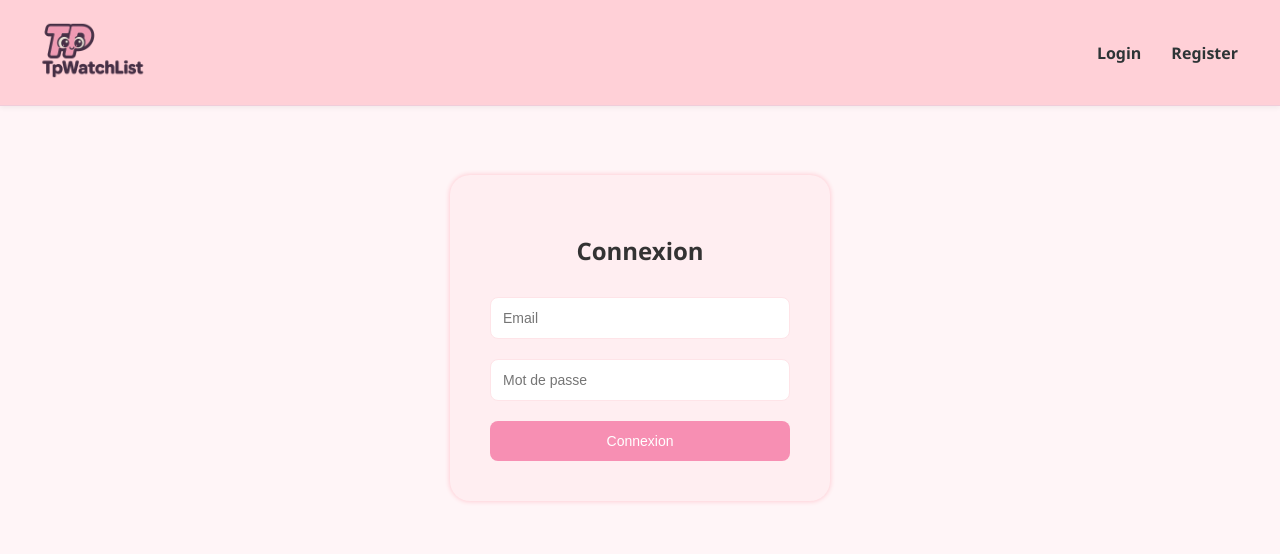
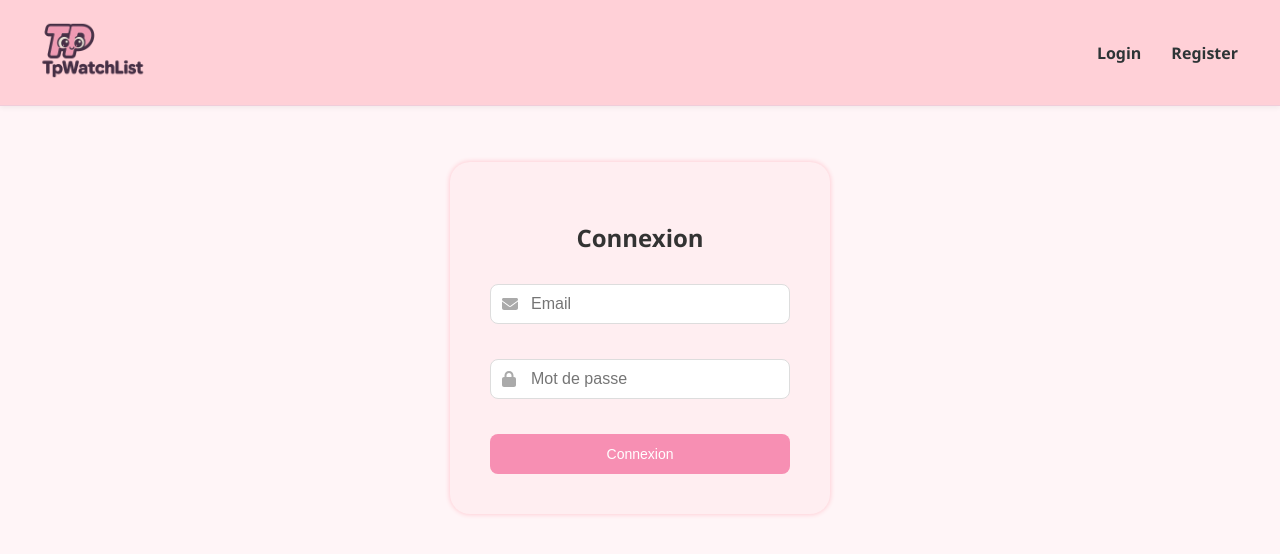
Before and after one commit to Cloxylol/tpWatchList, a React (Create React App) app in the folder front/: page / in a window 1280 px wide. Shown: the top 554 px of the page. Built offline with nearby package versions, Linux system fonts and the light colour scheme; the HTML template or start-up script is replaced by a standard one.

Commit message:
icon dans login form

```diff
--- a/front/package.json
+++ b/front/package.json
@@ -3,6 +3,8 @@
   "version": "0.1.0",
   "private": true,
   "dependencies": {
+    "@fortawesome/free-solid-svg-icons": "^6.7.2",
+    "@fortawesome/react-fontawesome": "^0.2.2",
     "@testing-library/dom": "^10.4.0",
     "@testing-library/jest-dom": "^6.6.3",
     "@testing-library/react": "^16.3.0",
--- a/front/src/App.css
+++ b/front/src/App.css
@@ -56,6 +56,27 @@ body {
 .login-card button {
   width: 100%;
   margin-top: 10px;
+}
+.input-icon {
+  position: relative;
+  display: flex;
+  align-items: center;
+  margin-bottom: 15px;
+}
+
+.input-icon input {
+  width: 100%;
+  padding: 10px 10px 10px 40px; /* espace pour l'icône à gauche */
+  border-radius: 8px;
+  border: 1px solid #ddd;
+  font-size: 1rem;
+}
+
+.input-icon svg {
+  position: absolute;
+  left: 12px;
+  color: #aaa;
+  pointer-events: none;
 }
 
 .card {
@@ -147,7 +168,6 @@ form textarea {
 }
 
 
-
 /* ============ ANIME CARDS ============ */
 .anime-list-container {
   margin-left: 20%;
@@ -228,7 +248,7 @@ form textarea {
   margin-top: 10px;
 }
 
-/* */
+/* ============ ANIME DETAILS ============ */
 .anime-detail {
   max-width: 800px;
   color: #2D3436;
--- a/front/src/Components/Login/Login.jsx
+++ b/front/src/Components/Login/Login.jsx
@@ -1,6 +1,9 @@
 import axios from "axios";
 import React, { useState } from "react";
 import { useNavigate } from "react-router-dom";
+import { FontAwesomeIcon } from "@fortawesome/react-fontawesome";
+import { faEnvelope, faLock } from "@fortawesome/free-solid-svg-icons";
+
 
 const Login = () => {
   const [email, setEmail] = useState("");
@@ -28,19 +31,24 @@ return (
   <div className="page-container">
     <div className="login-card">
       <h2>Connexion</h2>
-
+      <div className="input-icon">
+          <FontAwesomeIcon icon={faEnvelope} />
         <input
           type="text"
           placeholder="Email"
           value={email}
           onChange={(e) => setEmail(e.target.value)}
         />
+      </div>
+      <div className="input-icon">
+        <FontAwesomeIcon icon={faLock} />
         <input
           type="password"
           placeholder="Mot de passe"
           value={password}
           onChange={(e) => setPassword(e.target.value)}
         />
+      </div>
       <button className="btn-primary" onClick={handleLogin}>Connexion</button>
     </div>
   </div>
```
Also changed, not shown: 1 other file (tests, documents, lock files or other folders). Lines whose indentation alone changed are shown as unchanged.
